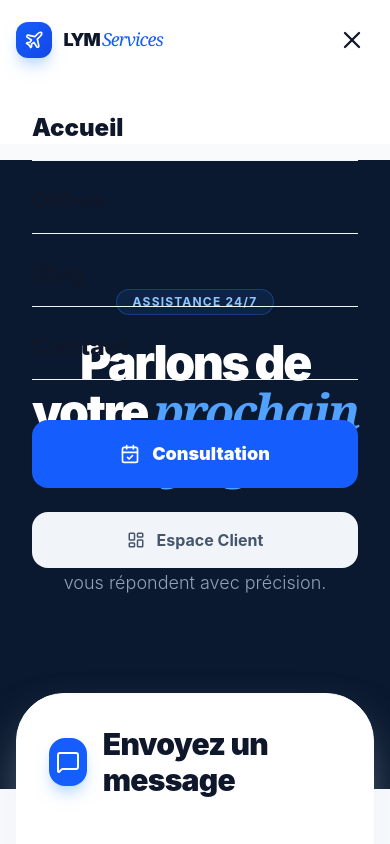
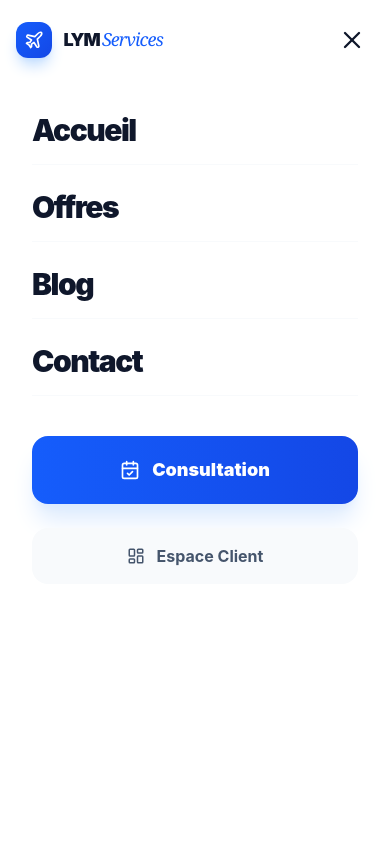
Before and after one commit to Sende45/lym-services, a React (Vite) app in the folder lym-services-app/: page /contact in a window 390 px wide. Both pictures are taken after a click on the button 352 px from the left and 39 px from the top of the page. Shown: the top 844 px of the page. Built offline with nearby package versions, Linux system fonts and the light colour scheme.

Commit message:
ajout des nouvelles mises à jours

```diff
--- a/lym-services-app/src/App.jsx
+++ b/lym-services-app/src/App.jsx
@@ -15,20 +15,20 @@ import AdminTarifs from "./pages/AdminTarifs";
 
 function App() {
   return (
-    /* On utilise h-screen avec overflow-x-hidden pour éviter
-       que le téléphone ne puisse scroller sur les côtés.
+    /* On utilise flex-col et min-h-screen pour que le footer soit toujours en bas.
+       overflow-x-clip empêche les débordements horizontaux tout en restant fluide.
     */
-    <div className="flex flex-col min-h-screen w-full overflow-x-hidden">
+    <div className="flex flex-col min-h-screen w-full overflow-x-clip bg-white">
 
-      {/* 1. Header en position fixe */}
+      {/* 1. Header en position fixe (z-index géré dans Header.js) */}
       <Header />
 
-      {/* MODIFICATION MAJEURE :
-          - On remplace mt-20 par pt-20 (padding-top).
-          - Le padding-top crée un espace "physique" à l'intérieur du bloc.
-          - On s'assure que le contenu ne glisse jamais sous le header.
+      {/* MODIFICATION :
+          - pt-20 (80px) match parfaitement avec le h-20 du header.
+          - On ajoute 'relative' pour que le flux de rendu soit propre.
+          - 'z-10' pour que les pages restent en dessous du header (z-1000).
       */}
-      <main className="flex-grow pt-20 md:pt-20">
+      <main className="flex-grow pt-20 relative z-10">
         <Routes>
           <Route path="/" element={<Home />} />
           <Route path="/offres" element={<NosOffres />} />
--- a/lym-services-app/src/components/Header.jsx
+++ b/lym-services-app/src/components/Header.jsx
@@ -1,10 +1,19 @@
-import React, { useState } from "react";
+import React, { useState, useEffect } from "react"; // Ajout de useEffect
 import { NavLink } from "react-router-dom";
 import { Plane, CalendarCheck, LayoutDashboard, Menu, X } from "lucide-react";
 import { motion, AnimatePresence } from "framer-motion";
 
 function Header() {
   const [isOpen, setIsOpen] = useState(false);
+
+  // --- MODIF PRO : BLOQUER LE SCROLL QUAND LE MENU EST OUVERT ---
+  useEffect(() => {
+    if (isOpen) {
+      document.body.style.overflow = "hidden";
+    } else {
+      document.body.style.overflow = "unset";
+    }
+  }, [isOpen]);
 
   // Style Elite pour les liens
   const navLinkClass = ({ isActive }) =>
@@ -29,11 +38,11 @@ function Header() {
   ];
 
   return (
-    <header className="fixed top-0 left-0 right-0 h-20 bg-white/95 backdrop-blur-xl border-b border-slate-200/50 z-[1000] flex items-center">
+    <header className="fixed top-0 left-0 right-0 h-20 bg-white border-b border-slate-200/50 z-[1000] flex items-center">
       <div className="w-[92%] max-w-7xl mx-auto flex justify-between items-center">
 
         {/* LOGO ELITE */}
-        <NavLink to="/" className="flex items-center gap-3 group z-[1100]">
+        <NavLink to="/" onClick={() => setIsOpen(false)} className="flex items-center gap-3 group z-[1100]">
           <div className="relative p-2 bg-gradient-to-br from-blue-600 to-blue-700 rounded-xl shadow-lg shadow-blue-200 group-hover:scale-110 transition-all duration-300">
             <Plane size={20} className="text-white" />
           </div>
@@ -47,7 +56,7 @@ function Header() {
           </div>
         </NavLink>
 
-        {/* NAVIGATION DESKTOP (cachée sur mobile) */}
+        {/* NAVIGATION DESKTOP */}
         <nav className="hidden lg:flex items-center gap-6">
           <ul className="flex items-center gap-2">
             {links.map((link) => (
@@ -78,7 +87,7 @@ function Header() {
           </NavLink>
         </nav>
 
-        {/* MENU MOBILE ICONE (visible uniquement sur mobile) */}
+        {/* MENU MOBILE ICONE */}
         <button
           onClick={() => setIsOpen(!isOpen)}
           className="lg:hidden p-2 text-slate-900 z-[1100]"
@@ -87,14 +96,14 @@ function Header() {
         </button>
       </div>
 
-      {/* RIDEAU MENU MOBILE (s'ouvre au clic) */}
+      {/* RIDEAU MENU MOBILE - MODIFIÉ POUR ÊTRE TOTALEMENT OPAQUE ET PRO */}
       <AnimatePresence>
         {isOpen && (
           <motion.div
-            initial={{ x: "100%" }}
-            animate={{ x: 0 }}
-            exit={{ x: "100%" }}
-            transition={{ type: "spring", damping: 25, stiffness: 200 }}
+            initial={{ opacity: 0, y: -10 }}
+            animate={{ opacity: 1, y: 0 }}
+            exit={{ opacity: 0, y: -10 }}
+            transition={{ duration: 0.3 }}
             className="fixed inset-0 bg-white z-[1050] flex flex-col p-8 pt-28 lg:hidden"
           >
             <div className="flex flex-col gap-6">
@@ -103,7 +112,7 @@ function Header() {
                   key={link.path}
                   to={link.path}
                   onClick={() => setIsOpen(false)}
-                  className="text-2xl font-black text-slate-900 hover:text-blue-600 transition-colors border-b border-slate-100 pb-4"
+                  className="text-3xl font-black text-slate-900 hover:text-blue-600 transition-colors border-b border-slate-50 pb-4 tracking-tighter"
                 >
                   {link.name}
                 </NavLink>
@@ -112,7 +121,7 @@ function Header() {
               <NavLink
                 to="/consultation"
                 onClick={() => setIsOpen(false)}
-                className="mt-4 flex items-center justify-center gap-3 bg-blue-600 text-white py-5 rounded-2xl font-black text-lg"
+                className="mt-4 flex items-center justify-center gap-3 bg-gradient-to-r from-blue-600 to-blue-700 text-white py-5 rounded-2xl font-black text-lg shadow-xl shadow-blue-100"
               >
                 <CalendarCheck size={20} /> Consultation
               </NavLink>
@@ -120,7 +129,7 @@ function Header() {
               <NavLink
                 to="/login"
                 onClick={() => setIsOpen(false)}
-                className="flex items-center justify-center gap-3 bg-slate-100 text-slate-600 py-4 rounded-2xl font-bold"
+                className="flex items-center justify-center gap-3 bg-slate-50 text-slate-600 py-4 rounded-2xl font-bold"
               >
                 <LayoutDashboard size={18} /> Espace Client
               </NavLink>
```
